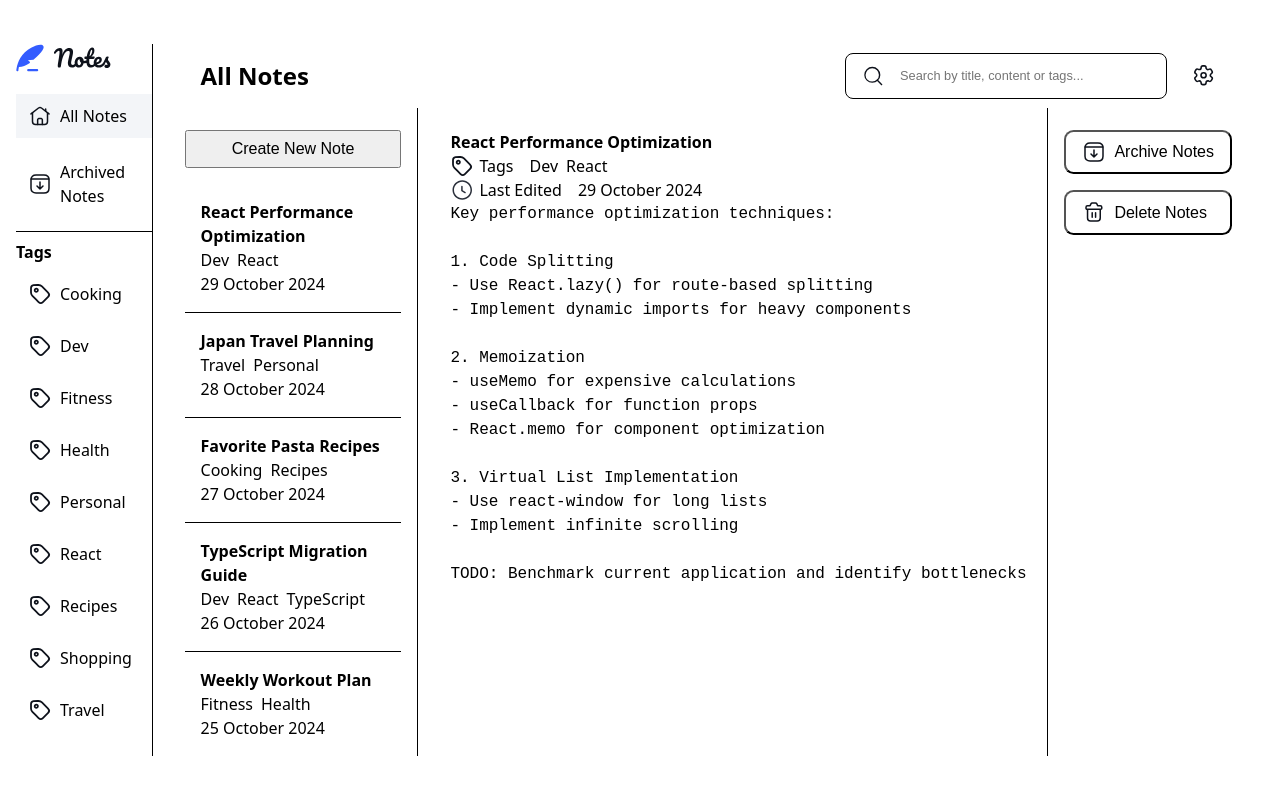
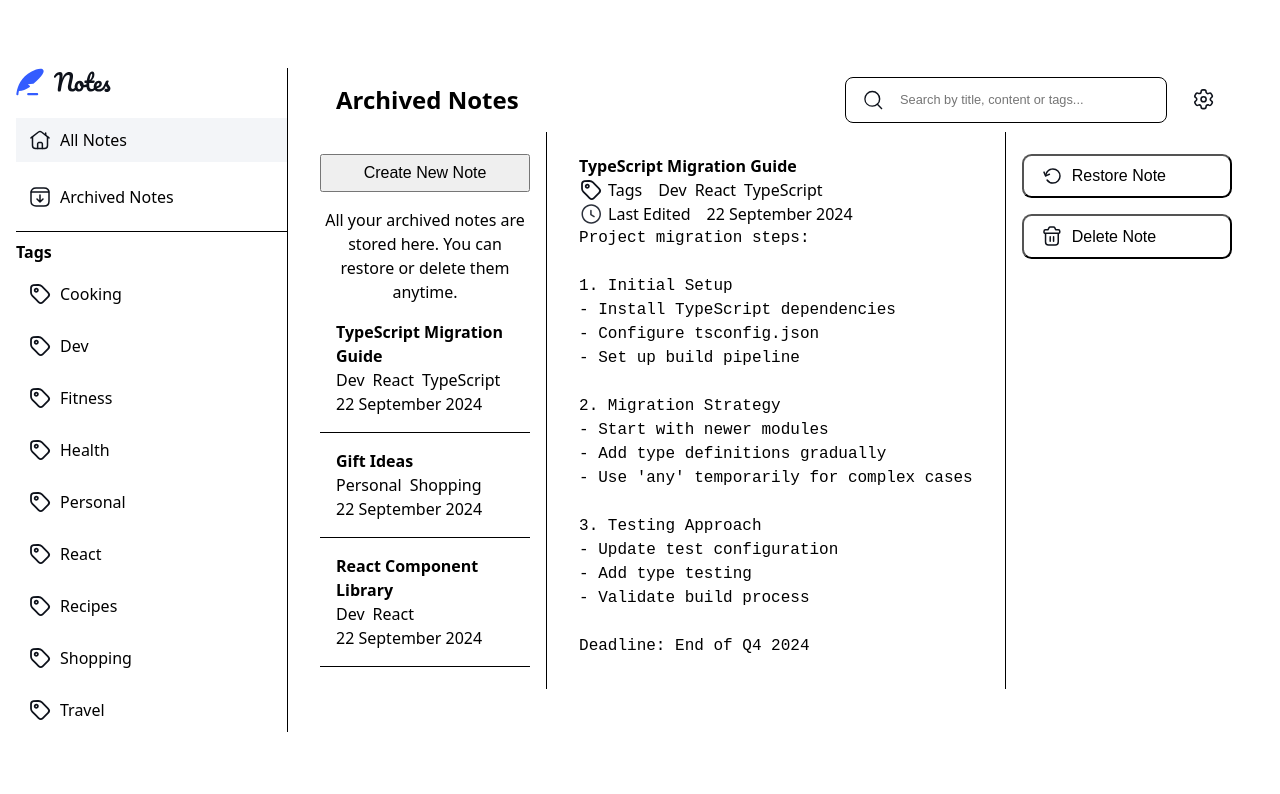
Before and after one commit to vs-webdev/note-taking-app, a React (Vite) app in the folder client/: page / in a window 1280 px wide. Both pictures are taken after a click on the element "Archived Notes". Shown: the top 794 px of the page. Built offline with nearby package versions, Linux system fonts and the light colour scheme.

Commit message:
Add Archived Notes view

```diff
--- /dev/null
+++ b/client/src/components/ActionButtons.jsx
@@ -0,0 +1,23 @@
+import { useView } from "../context/ViewContext"
+import iconArchive from '../assets/images/icon-archive.svg'
+import iconDelete from '../assets/images/icon-delete.svg'
+import iconRestore from '../assets/images/icon-restore.svg'
+
+const ActionButtons = () => {
+  const {currentView} = useView()
+  return (
+    <div className="action-btns-wrapper">
+      {currentView === 'allNotes' && <>
+        <button><img src={iconArchive} alt="" /> Archive Note</button>
+        <button><img src={iconDelete} alt="" /> Delete Note</button>
+      </>}
+      {currentView === 'archivedNotes' && <>
+        <button><img src={iconRestore} alt="" /> Restore Note</button>
+        <button><img src={iconDelete} alt="" /> Delete Note</button>
+      </>
+      }
+    </div>
+  )
+}
+
+export default ActionButtons
--- a/client/src/components/Content.jsx
+++ b/client/src/components/Content.jsx
@@ -1,14 +1,11 @@
-import { useState } from "react"
-import iconArchive from '../assets/images/icon-archive.svg'
-import iconDelete from '../assets/images/icon-delete.svg'
-import data from "../data"
 import Header from './Header.jsx'
 import ContentSidebar from "./ContentSidebar.jsx"
 import NoteContent from "./NoteContent.jsx"
+import { useView } from '../context/ViewContext.jsx'
+import ActionButtons from './ActionButtons.jsx'
 
 const Content = () => {
-  const [notes, setNotes] = useState(data.notes)
-  const [selectedNote, setSelectedNote] = useState(notes[0])
+  const {currentView} = useView()
 
   const dateFormat = (lastEdited) =>  new Date(lastEdited).toLocaleDateString("en-GB", {
     day: "2-digit",
@@ -21,20 +18,14 @@ const Content = () => {
       <Header />
       <div className="notes-detail-wrapper">
         <ContentSidebar
-          notes={notes}
           dateFormat={dateFormat}
-          setSelectedNote={setSelectedNote}
         />
 
         <NoteContent
-          selectedNote={selectedNote}
           dateFormat={dateFormat}
         />
 
-        <div className="action-btns-wrapper">
-          <button><img src={iconArchive} alt="" /> Archive Notes</button>
-          <button><img src={iconDelete} alt="" /> Delete Notes</button>
-        </div>
+        <ActionButtons />
       </div>
     </section>
   )
--- a/client/src/components/ContentSidebar.jsx
+++ b/client/src/components/ContentSidebar.jsx
@@ -1,10 +1,15 @@
+import { useNote } from "../context/NoteContext"
+import { useView } from "../context/ViewContext"
 
-const ContentSidebar = ({notes, setSelectedNote, dateFormat}) => {
+const ContentSidebar = ({dateFormat}) => {
+  const {currentView} = useView()
+  const {notes, setSelectedNote, archivedNotes} = useNote()
+
   return (
     <div className="content-sidebar-wrapper">
       <button>Create New Note</button>
       <div className="notes-list-container">
-        <ul className="notes-list">
+        {currentView === 'allNotes' && <ul className="notes-list">
           {notes.map((note, index) =>
             <li className="note-item" key={index}
               onClick={() => setSelectedNote(notes[index])}
@@ -16,7 +21,24 @@ const ContentSidebar = ({notes, setSelectedNote, dateFormat}) => {
               <p>{dateFormat(note.lastEdited)}</p>
             </li>
           )}
-        </ul>
+        </ul>}
+
+        {currentView === 'archivedNotes' &&
+          <div className="archived-container">
+            <p>All your archived notes are stored here. You can restore or delete them anytime.</p>
+            <ul className="notes-list">
+              {archivedNotes.map((note, archivedIndex) =>
+              <li className="note-item" key={archivedIndex}
+                onClick={() => setSelectedNote(archivedNotes[archivedIndex])}
+              >
+                <h1>{note.title}</h1>
+                <ul className="note-tags">{note.tags.map((tag, tagIndex) =>
+                  <li key={tagIndex}>{tag}</li>
+                )}</ul>
+                <p>{dateFormat(note.lastEdited)}</p>
+              </li>)}
+            </ul>
+          </div>}
       </div>
     </div>
   )
--- a/client/src/components/Header.jsx
+++ b/client/src/components/Header.jsx
@@ -1,11 +1,13 @@
 import search from '../assets/images/icon-search.svg'
 import settings from '../assets/images/icon-settings.svg'
+import { useView } from '../context/ViewContext'
 
 const Header = () => {
+  const {views, currentView} = useView()
 
   return (
     <div className='header-container'>
-      <h1 className='page-title'>All Notes</h1>
+      <h1 className='page-title'>{views[currentView].headTitle}</h1>
 
       <div className="header-right">
         <div className="search-bar-container">
--- a/client/src/components/NavSidebar.jsx
+++ b/client/src/components/NavSidebar.jsx
@@ -3,19 +3,29 @@ import tagIcon from '../assets/images/icon-tag.svg'
 import allNotes from '../assets/images/icon-home.svg'
 import archives from '../assets/images/icon-archive.svg'
 import logo from '../assets/images/logo.svg'
+import { useView } from '../context/ViewContext.jsx'
+import { useNote } from '../context/NoteContext.jsx'
 
 const NavSidebar = () => {
+  const {setCurrentView} = useView()
+  const {setSelectedNote} = useNote()
+
+  const handleViewNav = (word) => {
+    setCurrentView(word)
+    setSelectedNote(data[word][0])
+  }
+
   return (
     <div className='sidebar-container'>
       <div className="logo">
         <img src={logo} alt="" />
       </div>
       <div className='notes-nav'>
-        <div className='notes-nav-active'>
+        <div className='notes-nav-active' onClick={() => handleViewNav('allNotes')}>
           <img src={allNotes} alt="All Notes" />
            All Notes
         </div>
-        <div className=''>
+        <div className='' onClick={() => handleViewNav('archivedNotes')}>
           <img src={archives} alt="Archives" />
           Archived Notes
         </div>
--- a/client/src/components/NoteContent.jsx
+++ b/client/src/components/NoteContent.jsx
@@ -1,7 +1,9 @@
 import iconTag from '../assets/images/icon-tag.svg'
 import iconClock from '../assets/images/icon-clock.svg'
+import { useNote } from '../context/NoteContext'
 
-const NoteContent = ({selectedNote, dateFormat}) => {
+const NoteContent = ({dateFormat}) => {
+  const {selectedNote} = useNote()
   return (
     <div className="detailed-note-wrapper">
       <header className="detailed-note-header">
--- /dev/null
+++ b/client/src/context/NoteContext.jsx
@@ -0,0 +1,27 @@
+import { createContext, useContext, useState } from "react";
+import data from "../data";
+
+const NoteContext = createContext()
+
+export const useNote = () => {
+  const context = useContext(NoteContext)
+  if (!context){
+    throw new Error('useNote should be used within NoteProvider')
+  }
+  return context
+}
+
+export const NoteProvider = ({children}) => {
+  const [notes, setNotes] = useState(data.allNotes)
+  const [archivedNotes, setArchivedNotes] = useState(data.archivedNotes)
+  const [selectedNote, setSelectedNote] = useState(notes[0])
+  const value = {
+    notes, setNotes,
+    archivedNotes, setArchivedNotes,
+    selectedNote, setSelectedNote
+  }
+
+  return <NoteContext.Provider value={value}>
+    {children}
+  </NoteContext.Provider>
+}
--- /dev/null
+++ b/client/src/context/ViewContext.jsx
@@ -0,0 +1,31 @@
+import { createContext, useContext, useState } from "react";
+
+const views = {
+  allNotes: {
+    headTitle: 'All Notes',
+  },
+  archivedNotes: {
+    headTitle: 'Archived Notes',
+  },
+  settings: {
+    headTitle: 'Settings',
+  }
+}
+
+const ViewContext = createContext()
+
+export const useView = () => {
+  const context = useContext(ViewContext)
+  if (!context) {
+    throw new Error('useView must be used within ViewProvider')
+  }
+  return context
+}
+
+export const ViewProvider = ({children}) => {
+  const [currentView, setCurrentView] = useState('allNotes')
+
+  return <ViewContext.Provider value={{views, currentView, setCurrentView}}>
+    {children}
+  </ViewContext.Provider>
+}
--- a/client/src/data.js
+++ b/client/src/data.js
@@ -1,5 +1,5 @@
 const data = {
-    notes: [
+    allNotes: [
         {
             "title": "React Performance Optimization",
             "tags": ["Dev", "React"],
@@ -73,6 +73,27 @@ const data = {
     ],
 
     tags: ['Cooking', 'Dev', 'Fitness', 'Health', 'Personal', 'React', 'Recipes', 'Shopping', 'Travel', 'TypeScript'],
+
+    archivedNotes: [
+        {
+            "title": "TypeScript Migration Guide",
+            "tags": ["Dev", "React", "TypeScript"],
+            "content": "Project migration steps:\n\n1. Initial Setup\n- Install TypeScript dependencies\n- Configure tsconfig.json\n- Set up build pipeline\n\n2. Migration Strategy\n- Start with newer modules\n- Add type definitions gradually\n- Use 'any' temporarily for complex cases\n\n3. Testing Approach\n- Update test configuration\n- Add type testing\n- Validate build process\n\nDeadline: End of Q4 2024",
+            "lastEdited": "2024-09-22T07:30:00Z",
+        },
+        {
+            "title": "Gift Ideas",
+            "tags": ["Personal", "Shopping"],
+            "content": "Birthday and Holiday Gift List:\n\nMom:\n- Cooking class subscription\n- Kindle Paperwhite\n- Spa day package\n\nDad:\n- Golf lessons\n- Wireless earbuds\n- BBQ accessories\n\nSister:\n- Art supplies set\n- Yoga mat kit\n- Coffee subscription\n\nBudget per person: $150-200",
+            "lastEdited": "2024-09-22T07:30:00Z",
+        },
+        {
+            "title": "React Component Library",
+            "tags": ["Dev", "React"],
+            "content": "Custom Component Library Structure:\n\n1. Basic Components\n- Button\n- Input\n- Card\n- Modal\n\n2. Form Components\n- FormField\n- Select\n- Checkbox\n- RadioGroup\n\n3. Layout Components\n- Container\n- Grid\n- Flex\n\nAll components need:\n- TypeScript definitions\n- Unit tests\n- Storybook documentation\n- Accessibility support",
+            "lastEdited": "2024-09-22T07:30:00Z",
+        },
+    ]
 }
 
 export default data
--- a/client/src/pages/AllNotes.jsx
+++ b/client/src/pages/AllNotes.jsx
@@ -1,12 +1,18 @@
 import NavSidebar from '../components/NavSidebar.jsx'
 import Content from '../components/Content.jsx'
+import { ViewProvider } from '../context/ViewContext.jsx'
+import { NoteProvider } from '../context/NoteContext.jsx'
 
 const AllNotes = () => {
 
   return (
     <main className="note-app-container">
-      <NavSidebar />
-      <Content />
+      <ViewProvider>
+        <NoteProvider>
+          <NavSidebar />
+          <Content />
+        </NoteProvider>
+      </ViewProvider>
     </main>
   )
 }
```
